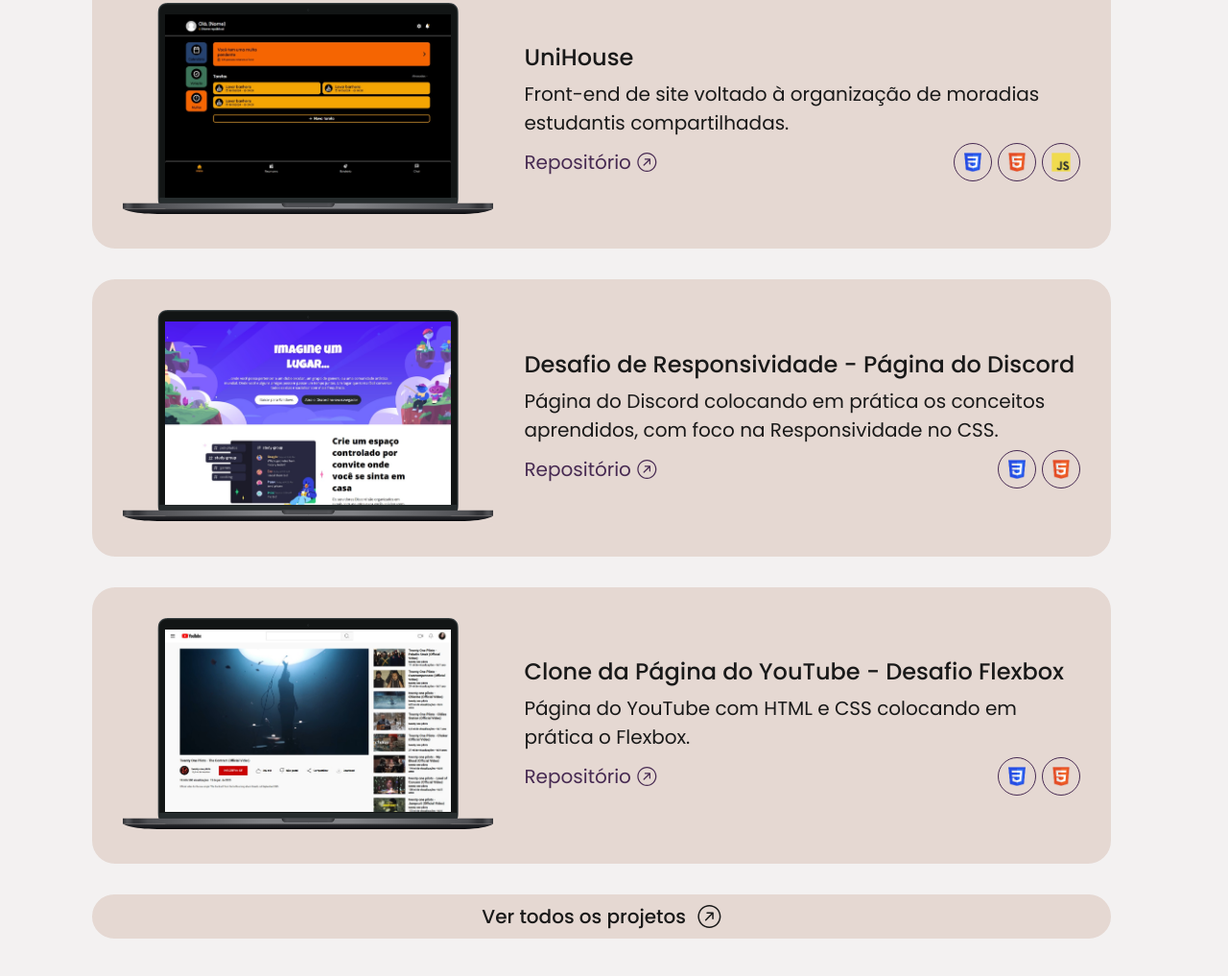
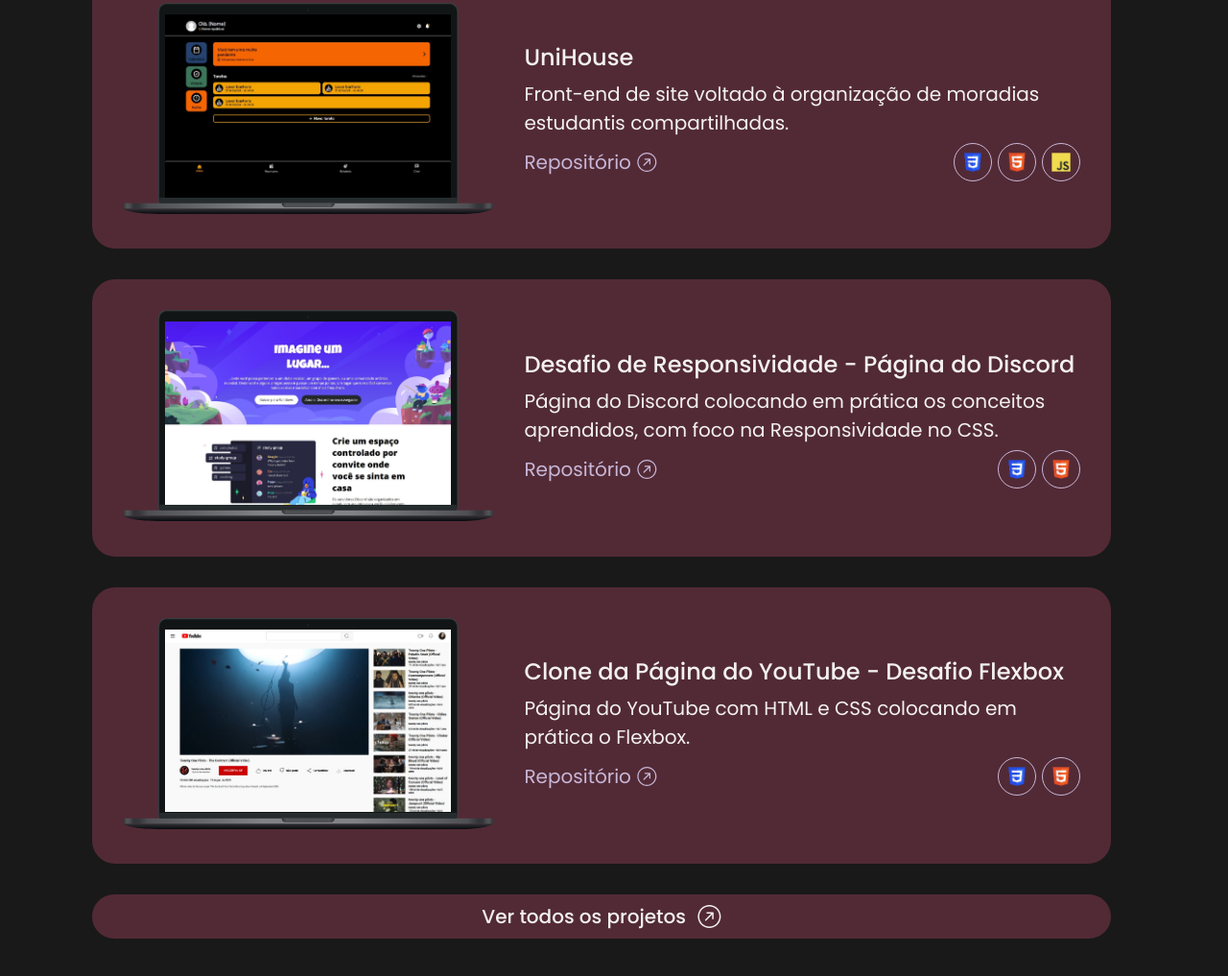
Before and after one commit to leticia-farias/portfolio, a plain HTML site: page index.html in a window 1280 px wide. Shown: the part 1585-2602 px from the top of the page at 96% size. Drawn offline with Linux system fonts and the light colour scheme.

Commit message:
feat: dark theme

```diff
--- a/assets/css/base.css
+++ b/assets/css/base.css
@@ -41,7 +41,7 @@
 }
 
 body {
-    background: linear-gradient(180deg, #C8B7D8 0%, var(--primary-bg-color) 19%);
+    background: linear-gradient(180deg, var(--primary-color) 0%, var(--primary-bg-color) 19%);
     /* background: linear-gradient(180deg, #C8B7D8 0%, var(--primary-bg-color-light, #F9F9F9) 19%, var(--primary-bg-color-light, #F9F9F9) 92%, #C8B7D8 100%), radial-gradient(ellipse 34.89% 12.47% at 93.15% 30.35%, #FFFDC5 0%, var(--primary-bg-color-light, #F9F9F9) 100%);
     background-blend-mode: darken, normal; */
 }
--- a/assets/css/components/button.css
+++ b/assets/css/components/button.css
@@ -13,10 +13,10 @@
 
 .btn--repository {
     gap: .6rem;
-    color: #472A52;
+    color: var(--secondary-color);
     font-size: 1.6rem;
     font-weight: 400;
-    background-color: #E5D8D2;
+    background-color: var(--project-bg-color);
 }
 
 .btn--repository svg {
@@ -34,8 +34,8 @@
     justify-content: center;
     gap: 1.2rem;
 
-    background-color: #E5D8D2;
-    border: 2px solid #E5D8D2;
+    background-color: var(--project-bg-color);
+    border: 2px solid var(--project-bg-color);
     border-radius: 2.4rem;
 
     /* color: var(--primary-bg-color); */
--- a/assets/css/components/contact.css
+++ b/assets/css/components/contact.css
@@ -12,7 +12,7 @@
 
 .contact__line {
     width: 2px;
-    background-color: black;
+    background-color: var(--text-color);
 }
 
 .contact__line.line--start {
--- a/assets/css/components/courses-item.css
+++ b/assets/css/components/courses-item.css
@@ -21,6 +21,7 @@
 }
 
 .courses__header svg {
+    color: var(--text-color);
     width: 2rem;
 }
 
--- a/assets/css/components/projects-item.css
+++ b/assets/css/components/projects-item.css
@@ -15,6 +15,7 @@
     left: 11.5%;
     height: 85%;
     width: 77%;
+    fill: var(--project-bg-color);
 
     overflow: hidden auto;
     background-color: black;
@@ -50,7 +51,7 @@
     width: 4rem;
     height: 4rem;
     border-radius: 100%;
-    border: 1px solid #472A52;
+    border: 1px solid var(--secondary-bd-color);
 }
 
 .skill {
@@ -65,7 +66,7 @@
     padding: 3.2rem;
     border-radius: 2.4rem;
     /* background-color: #d9ccb8a8; */
-    background-color: #E5D8D2;
+    background-color: var(--project-bg-color);
 }
 
 @media (min-width: 1060px) {
--- a/assets/css/components/skills-item.css
+++ b/assets/css/components/skills-item.css
@@ -12,14 +12,12 @@
     align-items: center;
 
     background-color: var(--primary-bg-color);
-    border: 2px solid var(--secondary-color);
-    /* border: 2px solid var(--primary-bd-color); */
-    /* border: 2px solid #472A52; */
+    border: 2px solid var(--skill-primary-bd-color);
     border-radius: 100%;
 }
 
 #skills__aprendendo .skills__item figure {
-    border: 2px solid var(--primary-color);
+    border: 2px solid var(--skill-secondary-bd-color);
 }
 
 .skills__item img {
--- a/assets/css/variables.css
+++ b/assets/css/variables.css
@@ -1,12 +1,41 @@
 @import url('https://fonts.googleapis.com/css2?family=Poppins:ital,wght@0,100;0,200;0,300;0,400;0,500;0,600;0,700;0,800;0,900;1,100;1,200;1,300;1,400;1,500;1,600;1,700;1,800;1,900&display=swap');
 
-:root {
+:root,
+:root[data-theme='light'] {
     --primary-color: #C8B7D8;
-    --secondary-color: #A28DB8;
+    --secondary-color: #472A52;
+
     --primary-bg-color: #F3F1F1;
+
+    --project-bg-color: #E5D8D2;
+
     --primary-bd-color: #191919;
-    --secondary-bd-color: #A28DB8;
+    --secondary-bd-color: #472A52;
+
+    --skill-primary-bd-color: #A28DB8;
+    --skill-secondary-bd-color: #C8B7D8;
+
     --text-color: #191919;
+
     --font-text: "Poppins", sans-serif;
     --transition: all .2s ease-in-out;
 }
+
+:root[data-theme='dark'] {
+    --primary-color: #472A52;
+    --secondary-color: #C8B7D8;
+
+    --primary-bg-color: #191919;
+
+    --project-bg-color: #522A35;
+
+    --project-bg-color: #522A35;
+
+    --primary-bd-color: #F3F1F1;
+    --secondary-bd-color: #C8B7D8;
+
+    --skill-primary-bd-color: #C8B7D8;
+    --skill-secondary-bd-color: #A28DB8;
+
+    --text-color: #F3F1F1;
+}
--- a/index.html
+++ b/index.html
@@ -1,5 +1,5 @@
 <!DOCTYPE html>
-<html lang="pt-BR">
+<html lang="pt-BR" data-theme="dark">
 
 <head>
     <meta charset="UTF-8">
@@ -129,7 +129,7 @@
                         <svg class="mockup__device" viewBox="0 0 518 298" fill="none"
                             xmlns="http://www.w3.org/2000/svg">
                             <path d="M518 298H0V0H518V298ZM60.0195 16.9805V265.57H457.989V16.9805H60.0195Z"
-                                fill="#E5D8D2" />
+                                fill="var(--project-bg-color)" />
                             <path
                                 d="M449.019 0C455.943 0 459.406 0.000356017 462.051 1.34668C464.377 2.53092 466.269 4.42009 467.454 6.74414C468.802 9.38644 468.802 12.8458 468.802 19.7637V267.942C468.802 274.86 468.802 278.32 467.454 280.962C466.269 283.286 464.377 285.176 462.051 286.36C459.406 287.707 455.943 287.706 449.019 287.706H68.9805C62.0563 287.706 58.594 287.707 55.9492 286.36C53.6228 285.176 51.7313 283.286 50.5459 280.962C49.1983 278.32 49.1982 274.86 49.1982 267.942V19.7637C49.1982 12.8458 49.1983 9.38644 50.5459 6.74414C51.7313 4.42006 53.6229 2.53089 55.9492 1.34668C58.594 0.000367094 62.0561 0 68.9805 0H449.019ZM60.0195 16.9805V265.57H457.989V16.9805H60.0195Z"
                                 fill="#3A4245" />
@@ -232,7 +232,7 @@
                         <svg class="mockup__device" viewBox="0 0 518 298" fill="none"
                             xmlns="http://www.w3.org/2000/svg">
                             <path d="M518 298H0V0H518V298ZM60.0195 16.9805V265.57H457.989V16.9805H60.0195Z"
-                                fill="#E5D8D2" />
+                                fill="var(--project-bg-color)" />
                             <path
                                 d="M449.019 0C455.943 0 459.406 0.000356017 462.051 1.34668C464.377 2.53092 466.269 4.42009 467.454 6.74414C468.802 9.38644 468.802 12.8458 468.802 19.7637V267.942C468.802 274.86 468.802 278.32 467.454 280.962C466.269 283.286 464.377 285.176 462.051 286.36C459.406 287.707 455.943 287.706 449.019 287.706H68.9805C62.0563 287.706 58.594 287.707 55.9492 286.36C53.6228 285.176 51.7313 283.286 50.5459 280.962C49.1983 278.32 49.1982 274.86 49.1982 267.942V19.7637C49.1982 12.8458 49.1983 9.38644 50.5459 6.74414C51.7313 4.42006 53.6229 2.53089 55.9492 1.34668C58.594 0.000367094 62.0561 0 68.9805 0H449.019ZM60.0195 16.9805V265.57H457.989V16.9805H60.0195Z"
                                 fill="#3A4245" />
@@ -335,7 +335,7 @@
                         <svg class="mockup__device" viewBox="0 0 518 298" fill="none"
                             xmlns="http://www.w3.org/2000/svg">
                             <path d="M518 298H0V0H518V298ZM60.0195 16.9805V265.57H457.989V16.9805H60.0195Z"
-                                fill="#E5D8D2" />
+                                fill="var(--project-bg-color)" />
                             <path
                                 d="M449.019 0C455.943 0 459.406 0.000356017 462.051 1.34668C464.377 2.53092 466.269 4.42009 467.454 6.74414C468.802 9.38644 468.802 12.8458 468.802 19.7637V267.942C468.802 274.86 468.802 278.32 467.454 280.962C466.269 283.286 464.377 285.176 462.051 286.36C459.406 287.707 455.943 287.706 449.019 287.706H68.9805C62.0563 287.706 58.594 287.707 55.9492 286.36C53.6228 285.176 51.7313 283.286 50.5459 280.962C49.1983 278.32 49.1982 274.86 49.1982 267.942V19.7637C49.1982 12.8458 49.1983 9.38644 50.5459 6.74414C51.7313 4.42006 53.6229 2.53089 55.9492 1.34668C58.594 0.000367094 62.0561 0 68.9805 0H449.019ZM60.0195 16.9805V265.57H457.989V16.9805H60.0195Z"
                                 fill="#3A4245" />
@@ -482,7 +482,7 @@
                     <div class="courses__item">
                         <div class="courses__header">
                             <h4>Mini Curso de Git & Github</h4>
-                            <svg viewBox="0 0 20 12" fill="currentColor" xmlns="http://www.w3.org/2000/svg">
+                            <svg viewBox="0 0 20 12" fill="none" xmlns="http://www.w3.org/2000/svg">
                                 <path fill-rule="evenodd" clip-rule="evenodd"
                                     d="M19.774 11.2692C19.7026 11.3424 19.6177 11.4004 19.5243 11.44C19.4308 11.4796 19.3307 11.5 19.2295 11.5C19.1283 11.5 19.0281 11.4796 18.9347 11.44C18.8413 11.4004 18.7564 11.3424 18.6849 11.2692L9.9998 2.39763L1.31466 11.2692C1.24315 11.3423 1.15826 11.4002 1.06482 11.4397C0.971388 11.4792 0.871244 11.4996 0.770111 11.4996C0.66898 11.4996 0.568836 11.4792 0.475403 11.4397C0.381968 11.4002 0.297071 11.3423 0.225561 11.2692C0.154049 11.1962 0.0973225 11.1095 0.0586205 11.0141C0.0199184 10.9186 0 10.8164 0 10.7131C0 10.6098 0.0199184 10.5075 0.0586205 10.4121C0.0973225 10.3167 0.154049 10.23 0.225561 10.1569L9.45525 0.730773C9.52669 0.657621 9.61157 0.599584 9.70501 0.559983C9.79846 0.520384 9.89863 0.5 9.9998 0.5C10.101 0.5 10.2011 0.520384 10.2946 0.559983C10.388 0.599584 10.4729 0.657621 10.5443 0.730773L19.774 10.1569C19.8457 10.2299 19.9025 10.3166 19.9413 10.412C19.98 10.5075 20 10.6098 20 10.7131C20 10.8164 19.98 10.9187 19.9413 11.0141C19.9025 11.1096 19.8457 11.1963 19.774 11.2692Z"
                                     fill="currentColor" />
```
